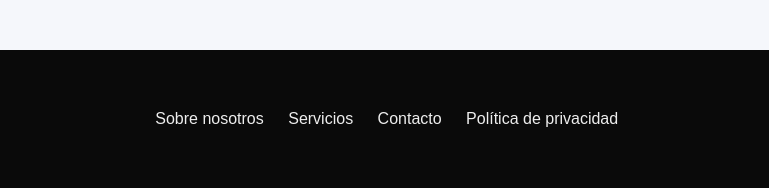
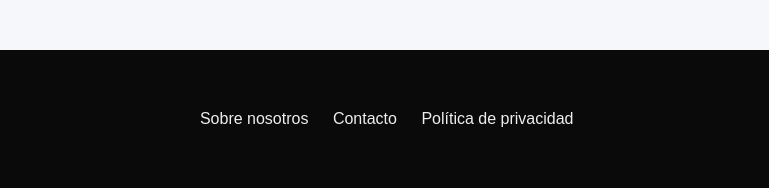
Before and after one commit to fbio18/INFOSECURE, a plain HTML site: page IS web/Admin.html in a window 1280 px wide. Shown: the part 612-800 px from the top of the page, 398-1167 px from the left. Drawn offline with nearby package versions, Linux system fonts and the light colour scheme.

Commit message:
frontadmin

```diff
--- a/IS web/Admin.css
+++ b/IS web/Admin.css
@@ -50,7 +50,7 @@ main h2 {
   margin-bottom: 40px;
 }
 
-/* Tarjetas */
+
 .cards-grid {
   display: flex;
   flex-wrap: wrap;
--- a/IS web/Admin.html
+++ b/IS web/Admin.html
@@ -80,7 +80,7 @@
 
     <div class="footer-links">
       <a href="#about">Sobre nosotros</a>
-      <a href="#services">Servicios</a>
+
       <a href="#contact">Contacto</a>
       <a href="#privacy">Política de privacidad</a>
     </div>
```
